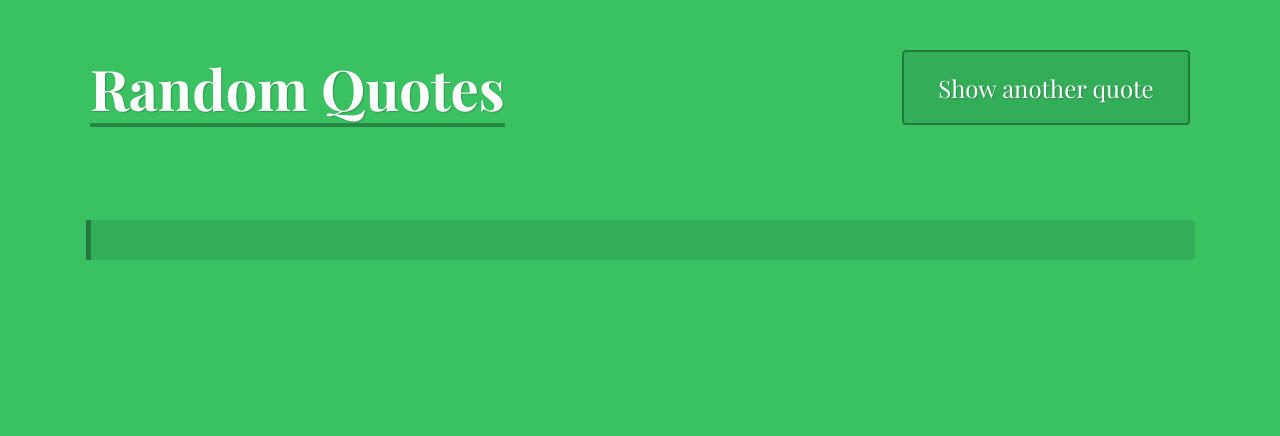
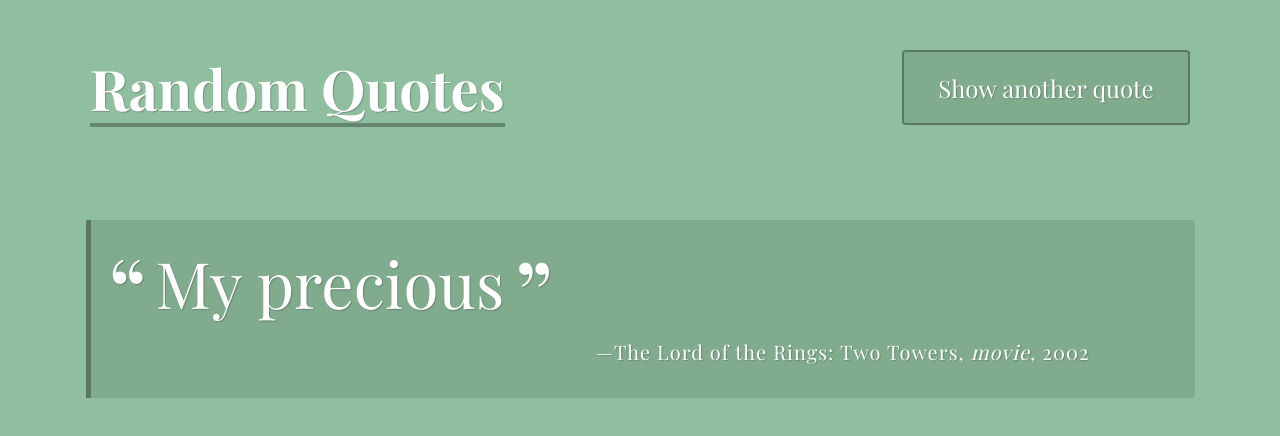
Before and after one commit to doodelidodo/techdegree-project1, a plain HTML site: page index.html in a window 1280 px wide. Drawn offline with nearby package versions, Linux system fonts and the light colour scheme; a web font is replaced by a local one.

Commit message:
Exceeds Expectations Features

```diff
--- a/css/styles.css
+++ b/css/styles.css
@@ -110,6 +110,15 @@ h1 {
   font-style: normal;
 }
 
+.profession {
+  font-style: italic;
+}
+
+.profession:before {
+  content: ", ";
+  font-style: normal;
+}
+
 .year:before {
   content: ", ";
   font-style: normal;
--- a/js/script.js
+++ b/js/script.js
@@ -8,12 +8,18 @@ project 1 - A Random Quote Generator
   // Reach out in your Slack community - https://treehouse-fsjs-102.slack.com/app_redirect?channel=chit-chat
 
 /***
- * `quotes` array
+ * `quotes` array contains object with the following keys:
+ * quote
+ * source
+ * citation (optional)
+ * year (optinal)
+ * profession (optinal)
 ***/
 var quotes = [
   {
     quote: "I'm selfish, impatient and a little insecure. I make mistakes, I am out of control and at times hard to handle. But if you can't handle me at my worst, then you sure as hell don't deserve me at my best.",
     source: "Marilyn Monroe",
+    profession: "actress"
   },
 
   {
@@ -31,14 +37,17 @@ var quotes = [
   {
     quote: "Be yourself; everyone else is already taken.",
     source: "Oscar Wilde",
+    profession: "writer"
   },
   {
     quote: "Two things are infinite: the universe and human stupidity; and I'm not sure about the universe.",
     source: "Albert Einstein",
+    profession: "physicist"
   },
   {
     quote: "You've gotta dance like there's nobody watching, Love like you'll never be hurt, Sing like there's nobody listening, And live like it's heaven on earth.",
     source: "William W. Purkey",
+    profession: "writer"
   }
 ];
 
@@ -47,18 +56,38 @@ var quotes = [
 
 /***
  * `getRandomQuote` function
+ * returns a array element of quotes
+ * The random number is between 0 and the length -1 of the quotes
 ***/
 function getRandomQuote(){
   var random = Math.floor(Math.random() * (quotes.length));
-   return quotes[random];
-  }
+  return quotes[random];
+}
+
+
+/***
+ * `random_bg_color` function
+ * set random background color
+ * Ressource: https://www.w3resource.com/javascript-exercises/javascript-math-exercise-40.php
+ ***/
+function random_bg_color() {
+  var x = Math.floor(Math.random() * 256);
+  var y = Math.floor(Math.random() * 256);
+  var z = Math.floor(Math.random() * 256);
+  var bgColor = "rgb(" + x + "," + y + "," + z + ")";
+  document.body.style.background = bgColor;
+}
+
 
 /***
  * `printQuote` function
+ * Prints a random quote in the div with the id "quote-box"
+ * HTML template:
  * <p class="quote"> [quote here] </p>
  * <p class="source"> [source here]
  * <span class="citation"> [citation here] </span>
  * <span class="year"> [year here] </span></p>
+ * <span class='profession'>" + quote.profession + "</span>"
 ***/
 function printQuote(){
   var quote = getRandomQuote();
@@ -73,11 +102,24 @@ function printQuote(){
     quoteMessage += "<span class='year'>" + quote.year + "</span>";
   }
 
+  if(quote.profession){
+    quoteMessage += "<span class='profession'>" + quote.profession + "</span>";
+  }
+
   quoteMessage += "</p>";
 
   var div = document.getElementById('quote-box');
   div.innerHTML = quoteMessage;
+  random_bg_color();
 }
+
+/***
+ * Prints a quote when the page is loaded & changes the quote every 20s
+ * Ressource: https://www.w3schools.com/jsref/met_win_setinterval.asp
+ ***/
+printQuote();
+setInterval(printQuote, 20000);
+
 
 
 /***
```
Also changed, not shown: 1 other file.
